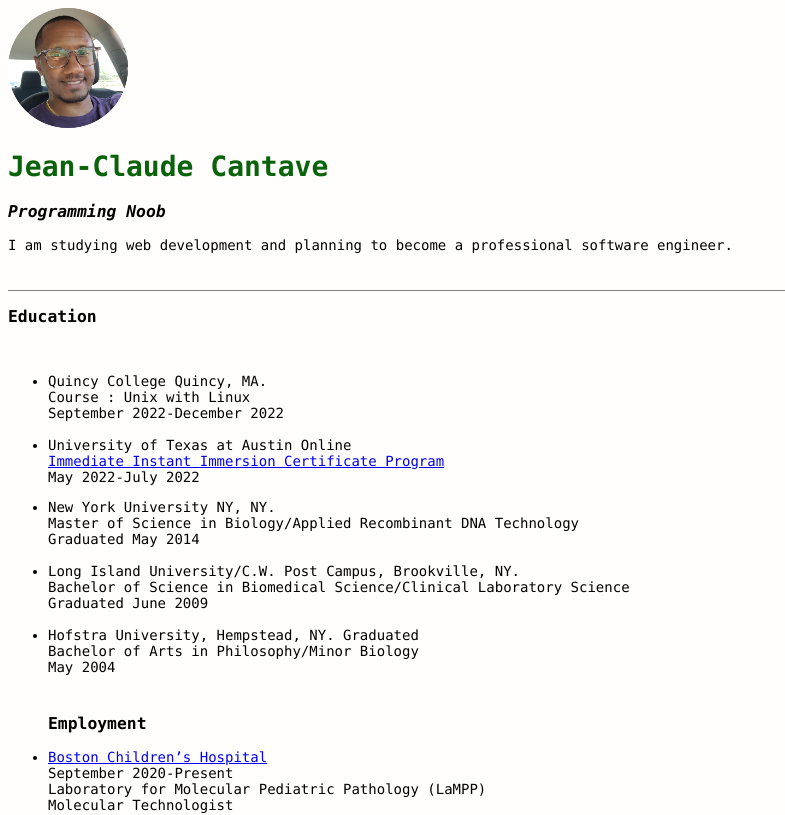
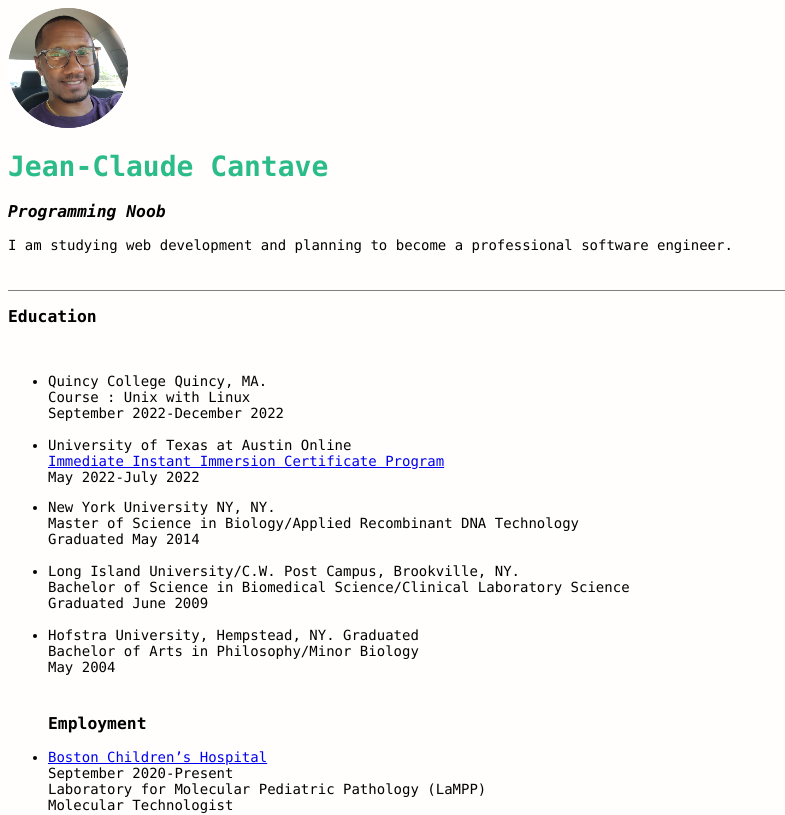
Before and after one commit to Claudimus/Resume, a plain HTML site: page index.html in a window 1280 px wide. Shown: the top 815 px of the page, without its empty margins (0-785 px from the left). Drawn offline with Linux system fonts and the light colour scheme.

Commit message:
Update styles.css

```diff
--- a/styles.css
+++ b/styles.css
@@ -12,5 +12,5 @@ body {
       border-width: 5px;
       width: 100%
     }
-  h1 {color: rgb( 10,98,11);
+  h1 {color: rgb(43 188 138);
 }
```
